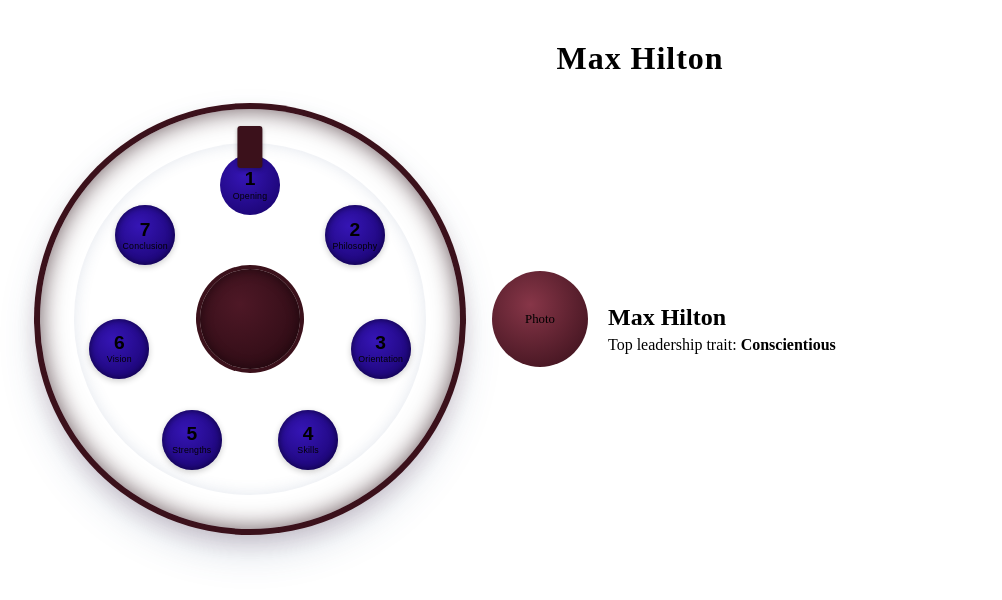
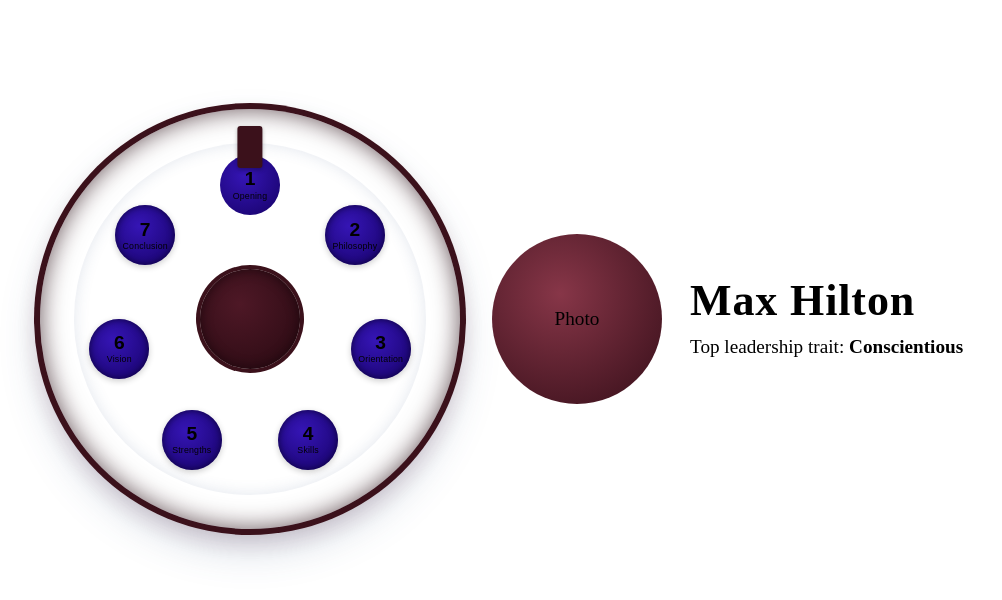
Before and after one commit to AnWatermelon/POP-Project, a Vue app: page / in a window 1280 px wide. Shown: the top 600 px of the page, without its empty margins (0-1002 px from the left). Built offline with nearby package versions, Linux system fonts and the light colour scheme; the HTML template or start-up script is replaced by a standard one; a web font is replaced by a local one.

Commit message:
Styling opening view

```diff
--- a/src/App.vue
+++ b/src/App.vue
@@ -1,6 +1,10 @@
 <template>
   <div class="app-shell">
-    <header class="app-header">
+    <header
+      class="app-header"
+      :class="{ 'app-header--hidden': route.name === 'opening' }"
+      :aria-hidden="route.name === 'opening'"
+    >
       <h1 class="app-title">Max Hilton</h1>
     </header>
 
@@ -36,6 +40,13 @@ const route = useRoute()
 
 .app-header {
   text-align: center;
+  transition: opacity 0.3s ease, visibility 0.3s ease;
+}
+
+.app-header--hidden {
+  opacity: 0;
+  visibility: hidden;
+  pointer-events: none;
 }
 
 .app-title {
--- a/src/views/OpeningView.vue
+++ b/src/views/OpeningView.vue
@@ -18,19 +18,19 @@
 .opening-header {
   display: flex;
   align-items: center;
-  gap: 1.25rem;
+  gap: 1.75rem;
   flex-wrap: wrap;
   margin-bottom: 0;
 }
 
 .avatar-placeholder {
   flex-shrink: 0;
-  width: 96px;
-  height: 96px;
+  width: 170px;
+  height: 170px;
   border-radius: 50%;
   background: radial-gradient(circle at 40% 35%, #873648, #461622 80%);
   box-shadow:
-    inset 0 0 10px rgba(0, 0, 0, 0.4),
+    inset 0 0 14px rgba(0, 0, 0, 0.4),
     0 0 0 3px var(--dusk-blue);
   display: flex;
   align-items: center;
@@ -39,21 +39,35 @@
 
 .avatar-placeholder span {
   font-family: var(--font-display);
-  font-size: 0.8rem;
+  font-size: 1.2rem;
   color: var(--bright-snow);
 }
 
-/* Swap the placeholder above for a real headshot, e.g.:
-   <img src="../assets/headshot.jpg" alt="[Your Name]" class="avatar" />
-   with .avatar { width: 96px; height: 96px; border-radius: 50%; object-fit: cover; } */
+.avatar {
+  flex-shrink: 0;
+  width: 170px;
+  height: 170px;
+  border-radius: 50%;
+  object-fit: cover;
+  box-shadow:
+    0 0 0 3px var(--dusk-blue),
+    0 8px 24px rgba(0, 0, 0, 0.15);
+}
 
 .opening-intro h2 {
-  margin-bottom: 0.35rem;
+  font-family: var(--font-display);
+  font-size: clamp(2rem, 4.5vw, 2.75rem);
+  color: var(--wine-plum);
+  margin: 0 0 0.5rem;
+  line-height: 1.1;
+  letter-spacing: 0.02em;
 }
 
 .trait {
   margin: 0;
+  font-size: 1.2rem;
   color: var(--color-text-muted);
+  line-height: 1.4;
 }
 
 .trait strong {
```
